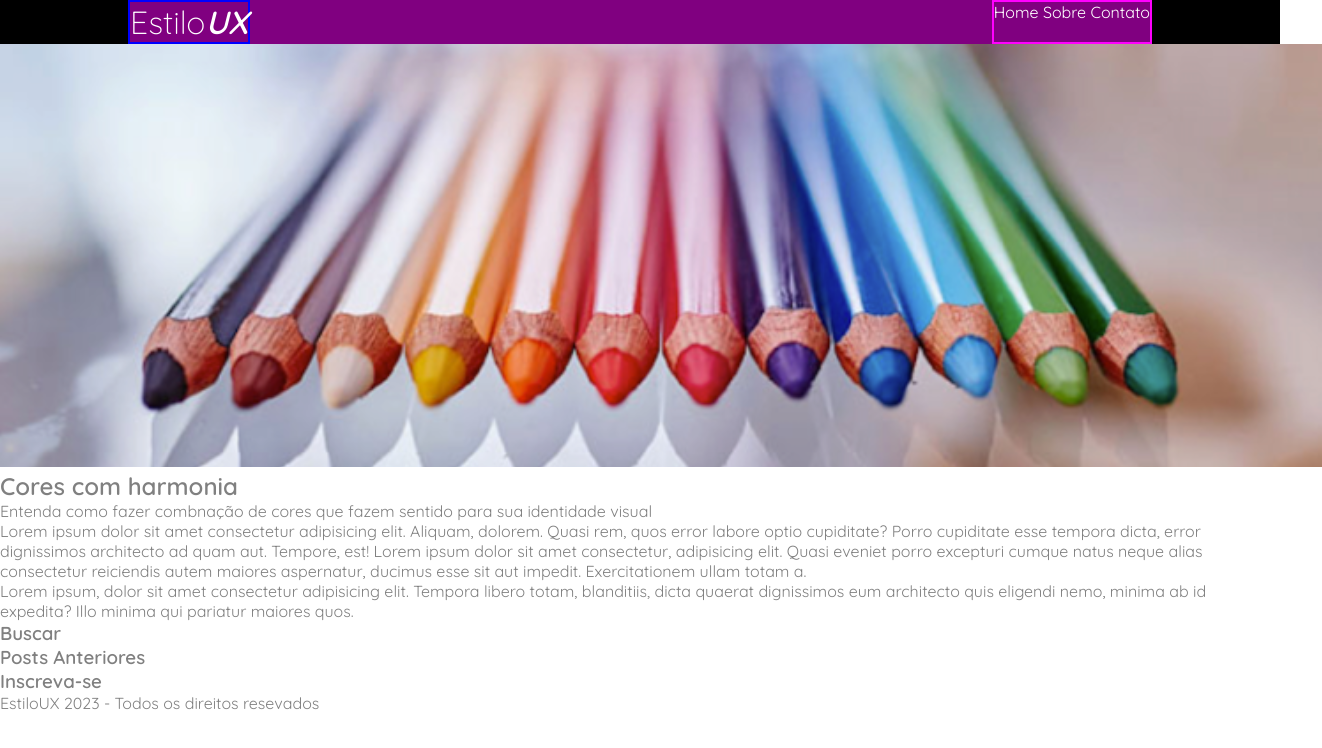
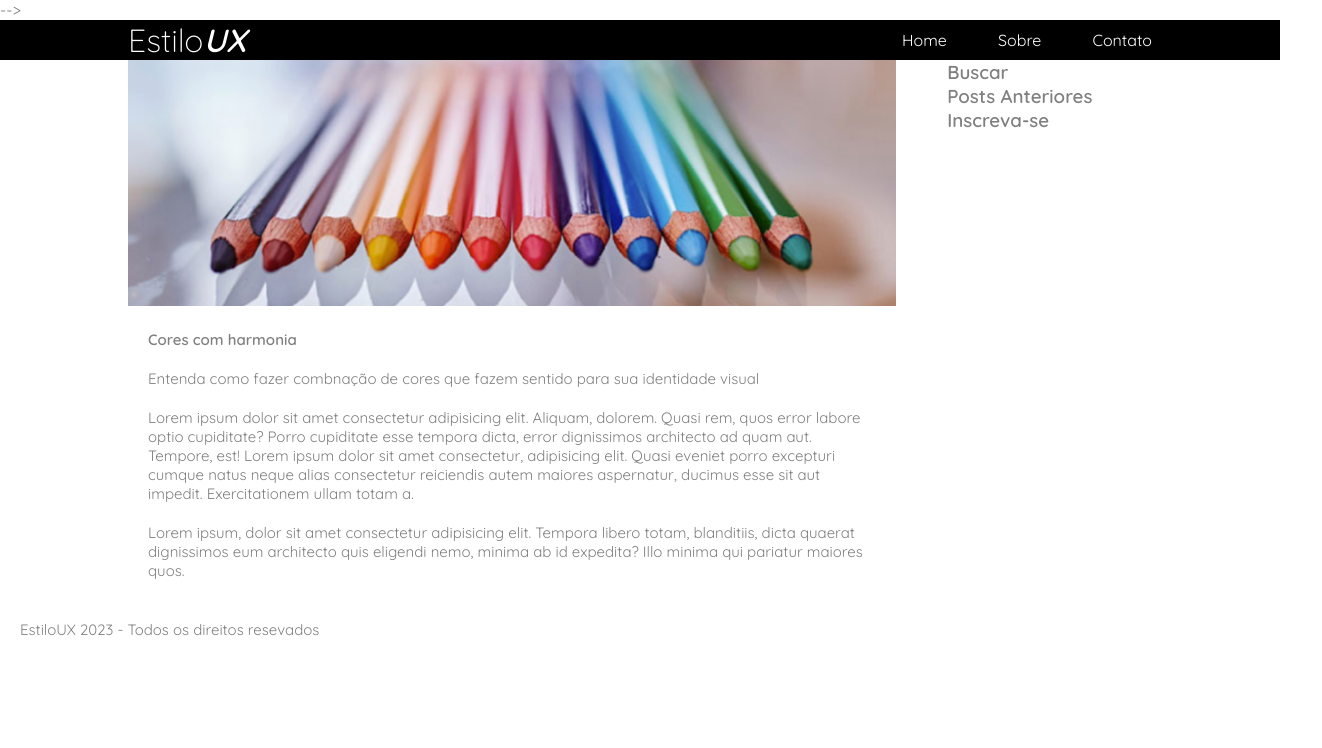
Before and after one commit to dudugt/First_project, a plain HTML site: page Index.html in a window 1280 px wide. Shown: the whole page, 1322 px wide, since content can reach past the window. Drawn offline with Linux system fonts and the light colour scheme.

Commit message:
Parada nas Flex-Box em processo de finalização

```diff
--- a/Index.html
+++ b/Index.html
@@ -9,7 +9,7 @@
     <title>Document</title>
     <link rel="stylesheet" href="Styles/style.css">
 </head>
-
+  -->
 <body>
     <header>
         <!-- Usamos uma div para centralizar o texto e usar o class com se fosse um ID geral -->
@@ -29,8 +29,9 @@
     <!-- Desenolvimento Do site -->
     <main>
         <!-- Dividido por sections para separar as div's -->
-        <section>
-            <img src="Images/Imagem de lapis.png" alt="Imagem dos lápis">
+        <div class="container-grid colunas-flex" >
+             <section class="coluna1">
+                 <img id="lapis" src="Images/Imagem de lapis.png" alt="Imagem dos lápis">
 
                 <h2>Cores com harmonia</h2>
                 <!-- Desenvolvimento dos Parágrafos -->
@@ -47,7 +48,7 @@
                 quos.</p>
             </section>
 
-        <aside>
+            <aside id="slide">
                     <article>
                         <h3>
                          Buscar
@@ -67,7 +68,7 @@
                     </article>
 
             </aside>
-
+        </div>
     </main>
 
     <footer>
--- a/Styles/style.css
+++ b/Styles/style.css
@@ -13,7 +13,9 @@
 
     width: 80%;
     margin: 0 auto;
-    background-color: purple;
+    /* background-color: purple; */
+    display: flex;
+    justify-content: space-between;
 }
 
 
@@ -39,7 +41,7 @@ header{
 header h1{
     color: white;
     font-weight: 300;
-    border:2px solid blue;
+    /* border:2px solid blue; */
 }
 
 header h1 #LogoUX {
@@ -49,9 +51,14 @@ header h1 #LogoUX {
 
 /* style para a nav  */
 header nav {
-    color: white;
-    text-decoration: none;
-    border:2px solid magenta;
+
+    width: 250px;
+    /* border:2px solid white; */
+    display: flex;
+    align-items: center;
+    justify-content: space-between;
+
+
 
 }
 
@@ -59,25 +66,32 @@ header nav a {
     color: white;
     text-decoration: none;
 
+}
 
-h2{
-    /* width: 300px;
-     height: 300px;
-    border: solid purple;
+main .colunas-flex{
 
-    margin-top: 11.250px;
+    display: flex;
+    justify-content: space-between;
+}
 
-    margin-right: 11.250px;
 
-    margin-bottom: 11.250px;
+#lapis{
+    width: 100%;
+}
 
-    margin-left: 11.250px;
+.coluna1 {
+    width: 75%;
+    /* background-color: teal; */
+}
 
-    padding-top: 11.250px;
+#slide{
+    width: 20%;
+    /* background-color: yellow; */
+}
 
-    padding-right: 11.250px;
+section h2,p{
 
-    padding-bottom: 11.250px;
+    margin: 20px;
+    font-size: 15px;
 
-    padding-left: 11.250px; */
 }
```
Lines whose indentation alone changed are shown as unchanged.
